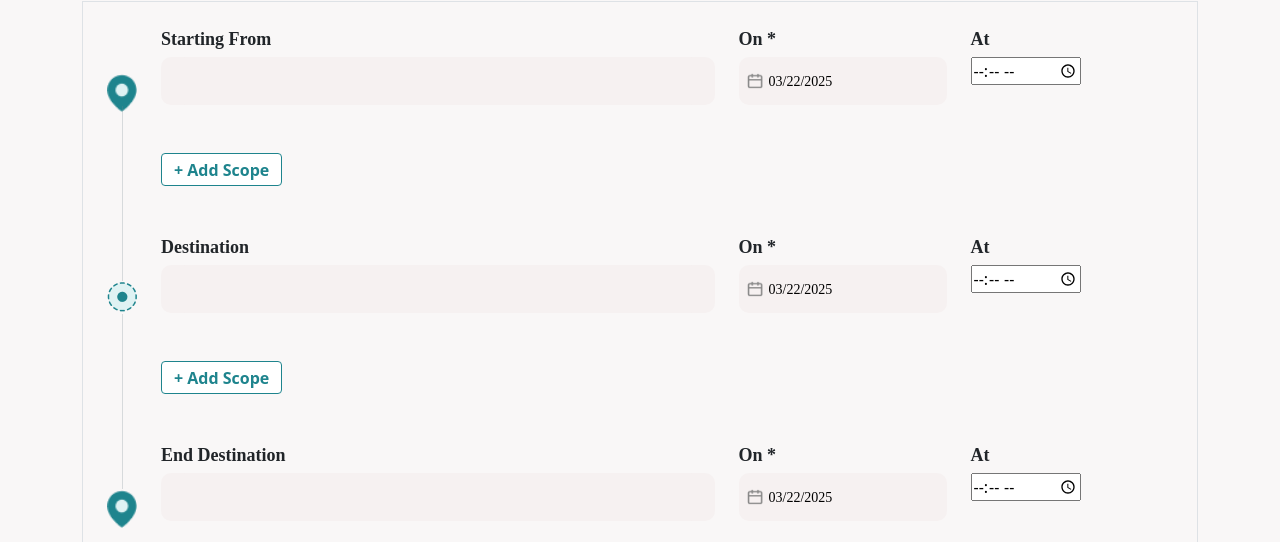
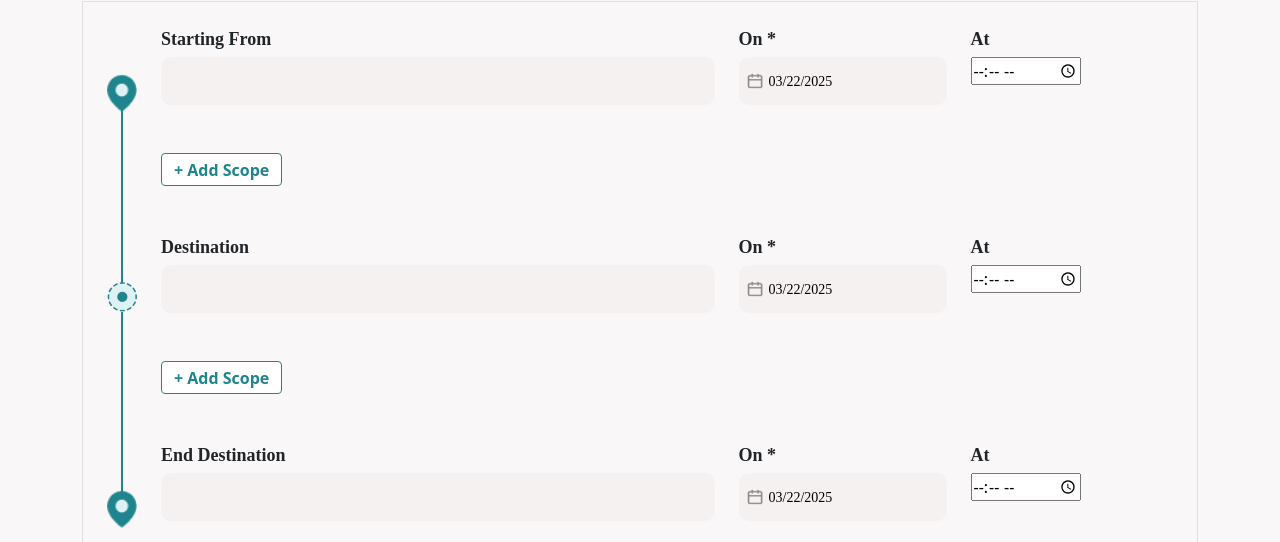
Before and after one commit to parthsunilmodi/buster, a React (Vite) app: page /dashboard in a window 1280 px wide. Shown: the part 1786-2328 px from the top of the page. Built offline with nearby package versions, Linux system fonts and the light colour scheme.

Commit message:
fix: UI designing

```diff
--- a/src/components/TripPlanner/TripPlanner.scss
+++ b/src/components/TripPlanner/TripPlanner.scss
@@ -25,11 +25,11 @@
 }
 
 .hr-wrapper {
-  top: 32px;
+  top: 30px;
   border: none;
-  border-left: 1px solid hsla(200, 10%, 50%,100);
-  height: 175px;
-  width: 1px;
+  border-left: 2px solid $border;
+  height: 180px;
+  opacity: 1;
   margin: 0;
 }
 
--- a/src/components/TripPlanner/index.tsx
+++ b/src/components/TripPlanner/index.tsx
@@ -19,18 +19,6 @@ const DraggableList = () => {
     setItems(updatedItems);
   };
 
-  const handleAddItem = (index: string|number) => {
-    const newItem = {
-      id: Date.now(), // Unique ID based on current timestamp
-      text: `New Item ${Date.now()}`, // Default text for the new item
-    };
-
-    const updatedItems = [...items];
-    updatedItems.splice(index + 1, 0, newItem); // Insert after the clicked item
-    setItems(updatedItems);
-  }
-
-
   return (
     <DndProvider backend={HTML5Backend}>
       <div className="w-100 border p-4">
```
